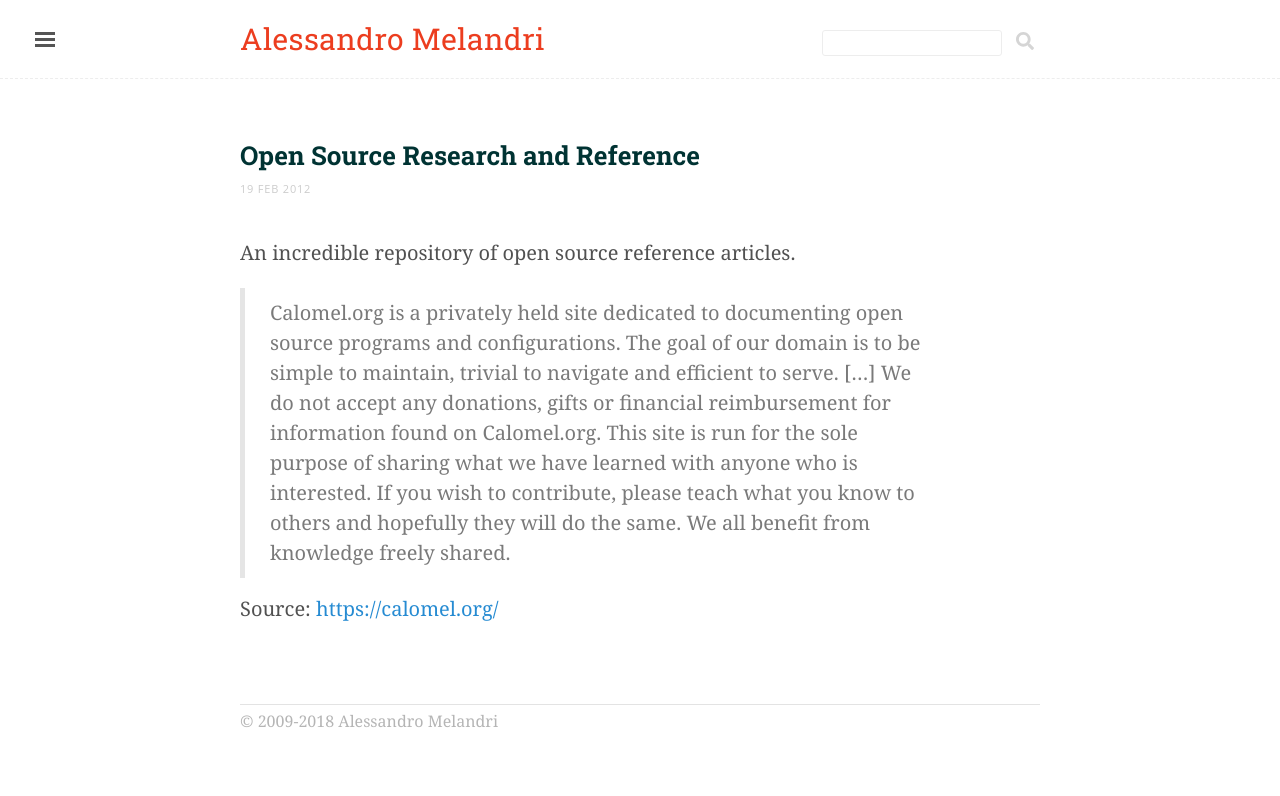
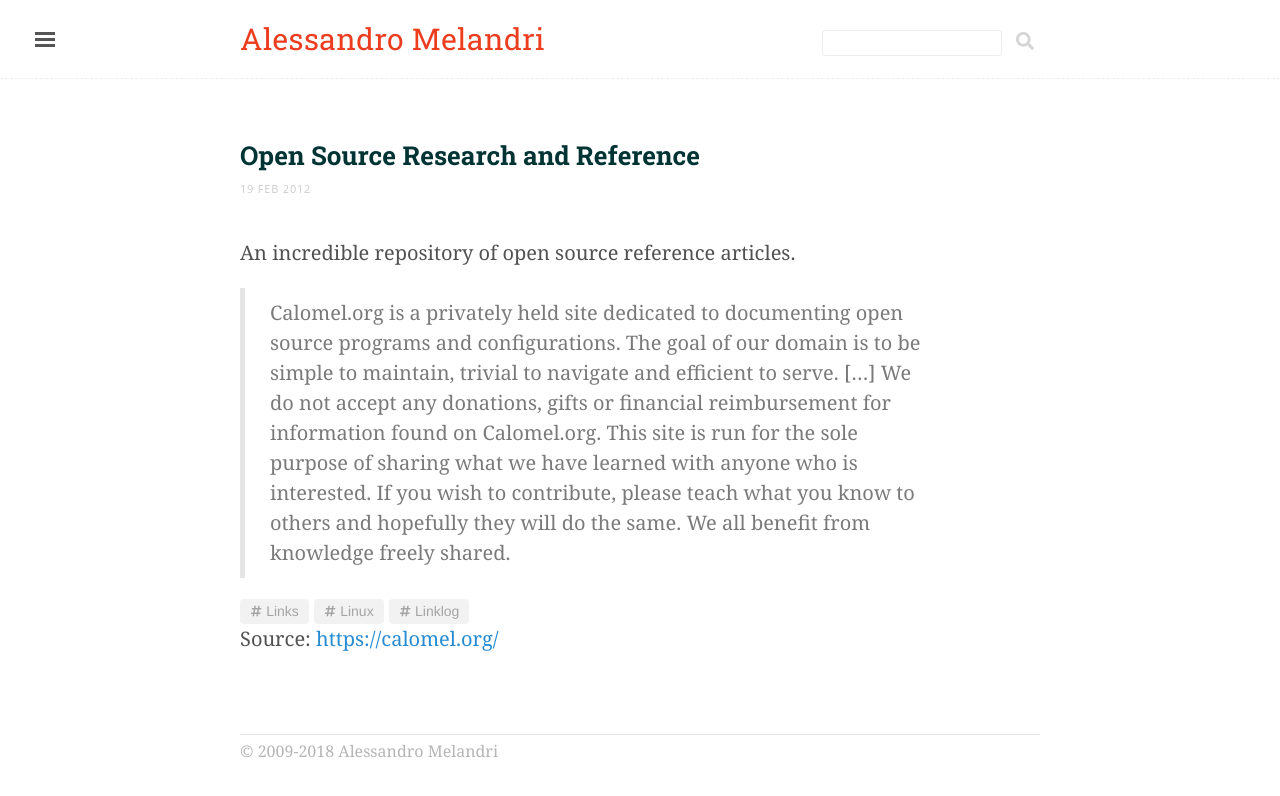
Before and after one commit to amelandri/amelandri.github.io, a Jekyll site: the page built from _posts/2012-02-19-open-source-research-and-reference.markdown, in a window 1280 px wide. Shown: the top 796 px of the page. Built offline with Jekyll 4.4.1, drawn with Linux system fonts in a browser that asks for light colours; nearby versions of some CDN libraries; comment, search, counter and statistics services are not loaded.

Commit message:
Added tags to posts single page

```diff
--- a/_layouts/post.html
+++ b/_layouts/post.html
@@ -7,8 +7,16 @@ layout: default
   <span class="post-date">{{ page.date | date_to_string }}</span>
   {{ content }}
 
+
+ {% for tag in page.tags %}
+     <a class="postTag" href="/archive/tags/#{{ tag | slugify }}"><i class="fas fa-hashtag"></i> {{ tag }}</a>
+      {% endfor %}
+
+
   {% if page.external-url != nil %}
   <p class="postSource">Source: <a href="{{ page.external-url }}" target="_blank">{{ page.external-url }}</a></p>
   {% endif %}
 
+
+
 </div>
--- a/index.html
+++ b/index.html
@@ -25,8 +25,6 @@ title: Home
 		{{ post.content }}
 	{% endif %}
 
-
-
   </div>
   {% endfor %}
 </div>
```
